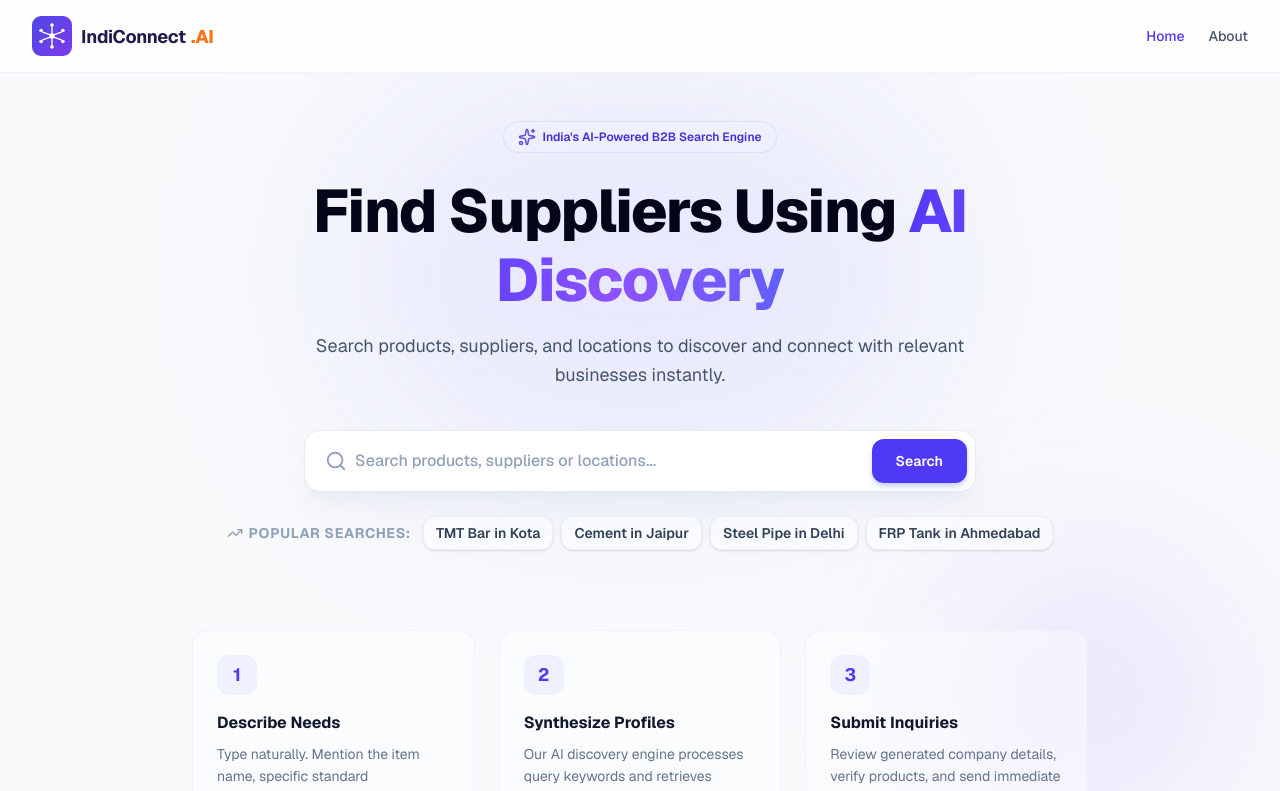
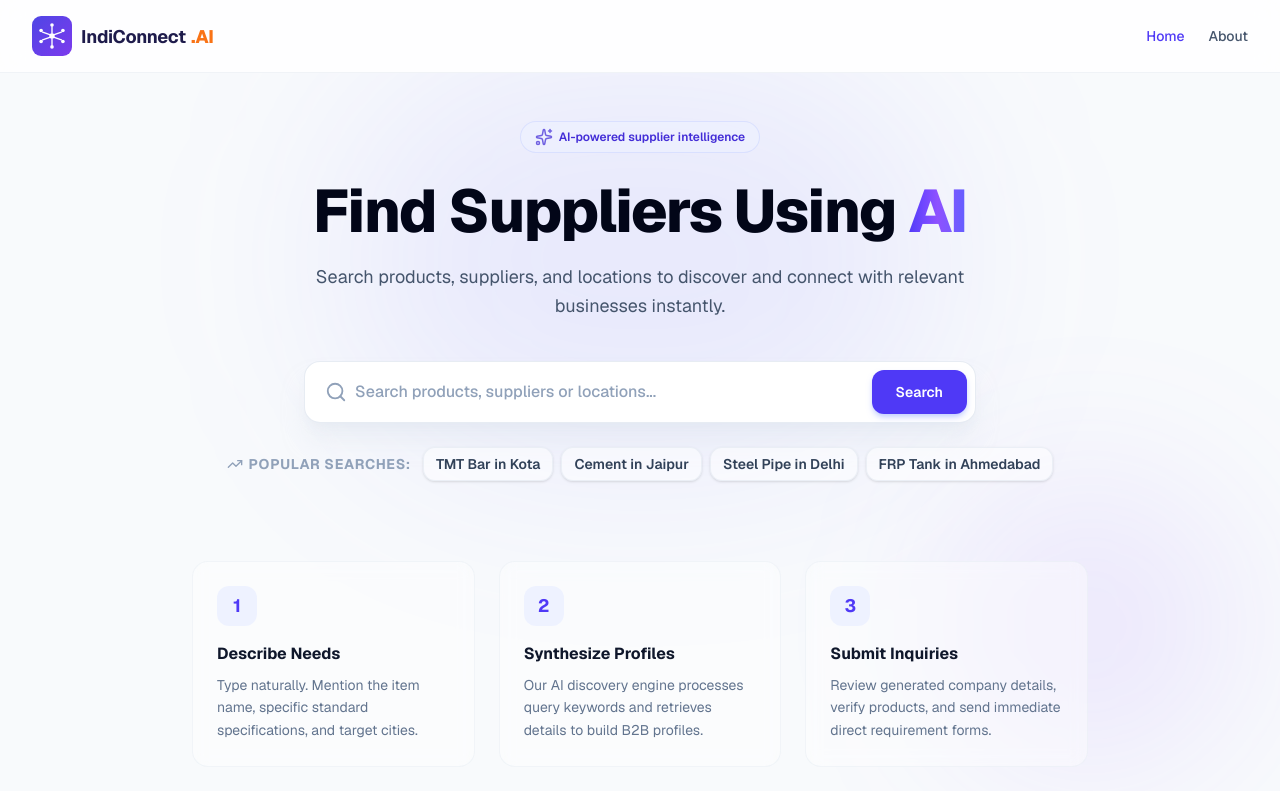
Before and after one commit to msiit2016/B2B-Discovery, a Next.js app: page / in a window 1280 px wide. Shown: the top 791 px of the page. Built offline with nearby package versions, Linux system fonts and the light colour scheme.

Commit message:
Design: Update homepage hero text & contrast for 'AI'

```diff
--- a/src/app/page.tsx
+++ b/src/app/page.tsx
@@ -38,14 +38,14 @@ export default function Home() {
         {/* Sparkle Badge */}
         <div className="inline-flex items-center gap-1.5 rounded-full border border-indigo-200/50 bg-indigo-50/50 px-3.5 py-1.5 text-xs font-semibold text-indigo-700 dark:border-indigo-800/40 dark:bg-indigo-950/30 dark:text-indigo-400 mb-6 transition-all duration-300">
           <Sparkles className="h-4.5 w-4.5 animate-pulse-subtle" />
-          <span>India's AI-Powered B2B Search Engine</span>
+          <span>AI-powered supplier intelligence</span>
         </div>
 
         {/* Headline */}
         <h1 className="text-4xl font-extrabold tracking-tight sm:text-6xl text-slate-950 dark:text-white leading-[1.15] mb-4">
           Find Suppliers Using{" "}
           <span className="bg-gradient-to-r from-indigo-600 via-violet-500 to-indigo-500 bg-clip-text text-transparent dark:from-indigo-400 dark:via-violet-400 dark:to-indigo-300">
-            AI Discovery
+            AI
           </span>
         </h1>
 
```
